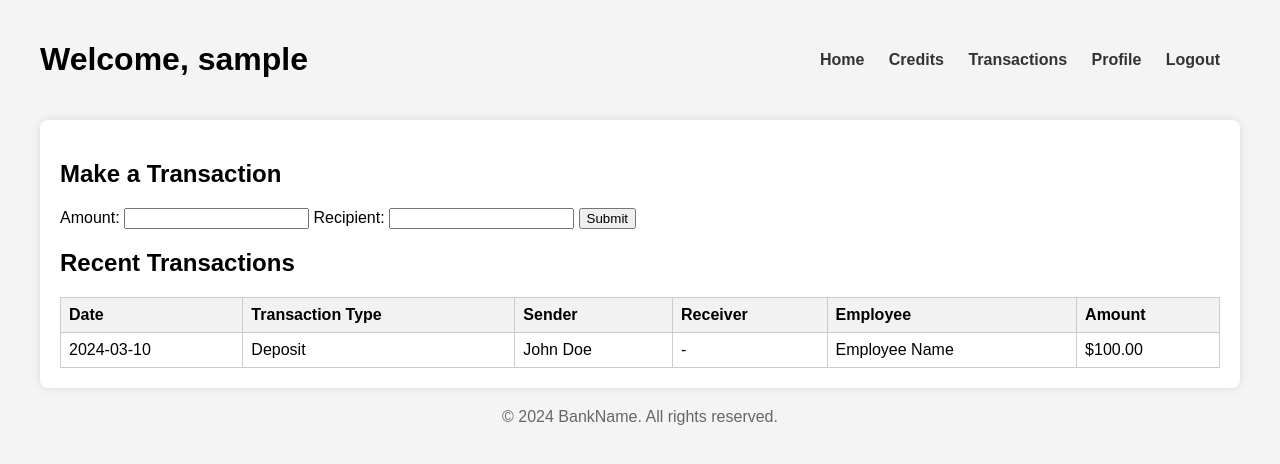
After one commit to Tihomir13/DB_BANK_APP, a PHP site: page /Transactions.php in a window 1280 px wide. The commit adds this page. Shown: the top 464 px of the page. Run offline with PHP 8.4, Linux system fonts and the light colour scheme; the visitor is signed in with stand-in values (Sample User, id 1).

Commit message:
update Login, Register and transaction page. Functionality not yet completed

```diff
--- /dev/null
+++ b/Transactions.php
@@ -0,0 +1,82 @@
+<?php
+session_start();
+include('database.php');
+
+if (!isset($_SESSION['username'])) {
+  // Ако потребителят не е логнат, пренасочете го към страницата за логин
+  header("Location: login.php");
+  exit();
+}
+
+$username = $_SESSION['username'];
+$name = $_SESSION['name'];
+$email = $_SESSION['email'];
+?>
+
+
+<!DOCTYPE html>
+<html lang="en">
+  <head>
+    <meta charset="UTF-8" />
+    <meta name="viewport" content="width=device-width, initial-scale=1.0" />
+    <title>User Dashboard</title>
+    <link rel="stylesheet" href="styles.css" />
+  </head>
+  <body>
+    <div class="container">
+      <header>
+        <h1>Welcome, <?php echo $username?></h1>
+        <nav>
+          <ul>
+            <li><a href="#">Home</a></li>
+            <li><a href="#">Credits</a></li>
+            <li><a href="#">Transactions</a></li>
+            <li><a href="#">Profile</a></li>
+            <li><a href="LOGIN.php">Logout</a></li>
+          </ul>
+        </nav>
+      </header>
+      <main>
+        <section class="make-transaction">
+          <h2>Make a Transaction</h2>
+          <form action="make_transaction.php" method="post">
+            <label for="amount">Amount:</label>
+            <input type="text" id="amount" name="amount" required />
+            <label for="recipient">Recipient:</label>
+            <input type="text" id="recipient" name="recipient" required />
+            <button type="submit">Submit</button>
+          </form>
+        </section>
+        <section class="transactions">
+          <h2>Recent Transactions</h2>
+          <table>
+            <thead>
+              <tr>
+                <th>Date</th>
+                <th>Transaction Type</th>
+                <th>Sender</th>
+                <th>Receiver</th>
+                <th>Employee</th>
+                <th>Amount</th>
+              </tr>
+            </thead>
+            <tbody>
+              <tr>
+                <td>2024-03-10</td>
+                <td>Deposit</td>
+                <td>John Doe</td>
+                <td>-</td>
+                <td>Employee Name</td>
+                <td>$100.00</td>
+              </tr>
+              <!-- Add more rows for additional transactions -->
+            </tbody>
+          </table>
+        </section>
+      </main>
+      <footer>
+        <p>&copy; 2024 BankName. All rights reserved.</p>
+      </footer>
+    </div>
+  </body>
+</html>
--- /dev/null
+++ b/styles.css
@@ -0,0 +1,69 @@
+body {
+  font-family: Arial, sans-serif;
+  margin: 0;
+  padding: 0;
+  background-color: #f4f4f4;
+}
+
+.container {
+  max-width: 1200px;
+  margin: 0 auto;
+  padding: 20px;
+}
+
+header {
+  display: flex;
+  justify-content: space-between;
+  align-items: center;
+  margin-bottom: 20px;
+}
+
+nav ul {
+  list-style-type: none;
+  padding: 0;
+  margin: 0;
+}
+
+nav ul li {
+  display: inline;
+  margin-right: 20px;
+}
+
+nav ul li a {
+  text-decoration: none;
+  color: #333;
+  font-weight: bold;
+}
+
+nav ul li a:hover {
+  text-decoration: underline;
+}
+
+main {
+  background-color: #fff;
+  padding: 20px;
+  border-radius: 8px;
+  box-shadow: 0 0 10px rgba(0, 0, 0, 0.1);
+}
+
+.transactions table {
+  width: 100%;
+  border-collapse: collapse;
+}
+
+.transactions th,
+.transactions td {
+  border: 1px solid #ccc;
+  padding: 8px;
+  text-align: left;
+}
+
+.transactions th {
+  background-color: #f2f2f2;
+}
+
+footer {
+  margin-top: 20px;
+  text-align: center;
+  color: #666;
+}
```
Also changed, not shown: Login.php (added, +52 -0 lines), Register.php (added, +65 -0 lines), index.php (+10 -2 lines), login_register.css (added, +67 -0 lines).
